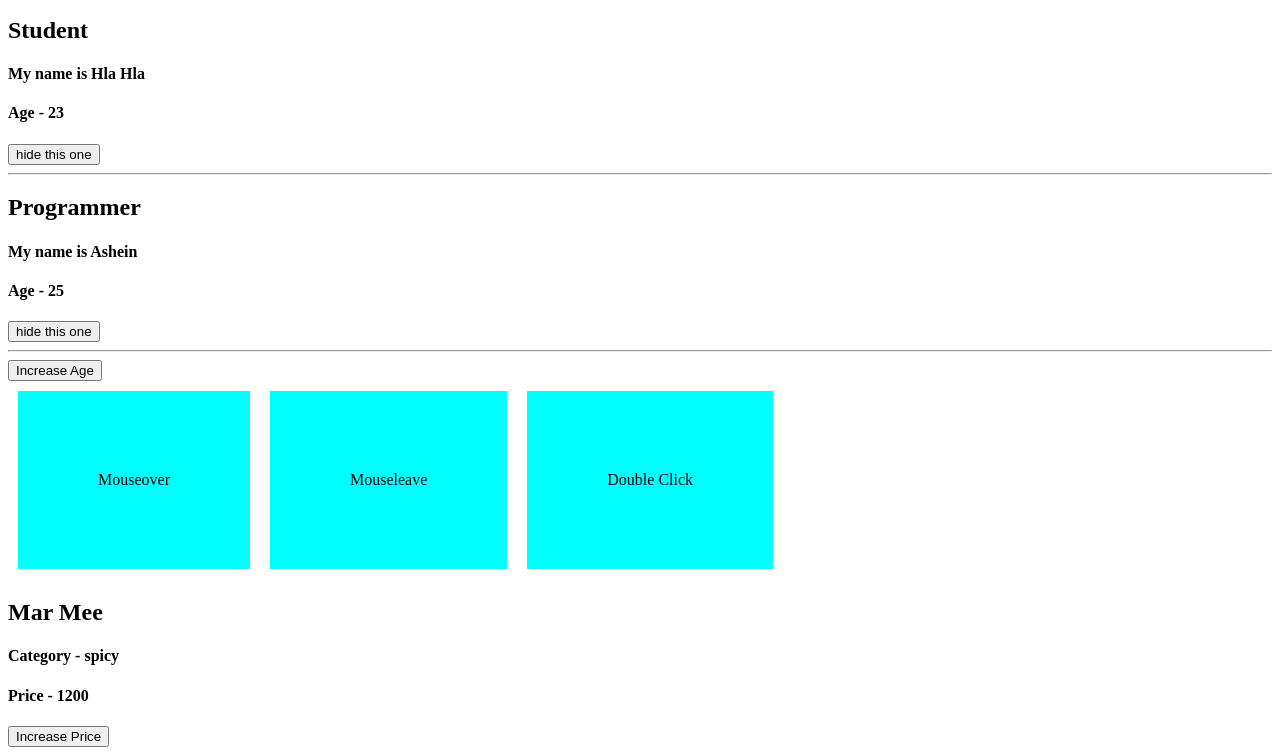
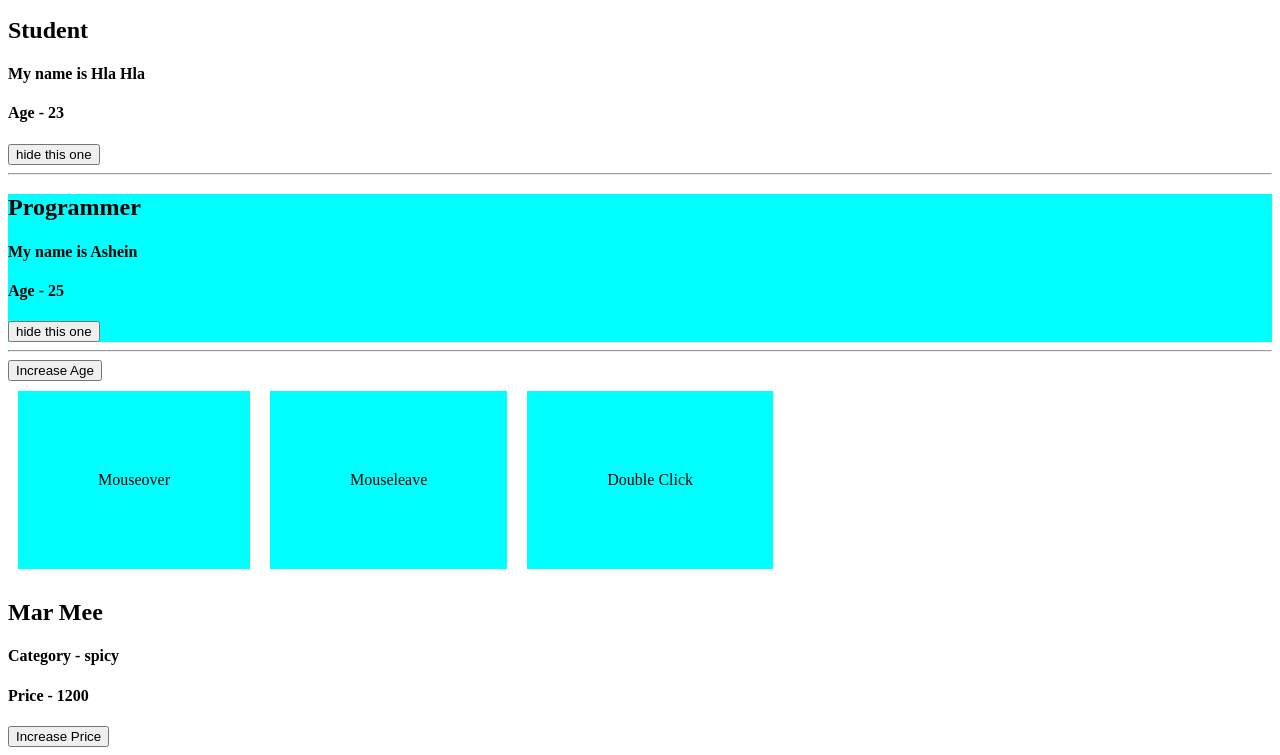
Before and after one commit to ashein-codethedreams/Vue-Basic-Course, a plain HTML site: page index.html in a window 1280 px wide. Shown: the part 104-859 px from the top of the page. Drawn offline with nearby package versions, Linux system fonts and the light colour scheme.

Commit message:
conditional class

```diff
--- a/app.js
+++ b/app.js
@@ -7,12 +7,14 @@ const app = Vue.createApp({
           name: "Hla Hla",
           age: 23,
           showOne: true,
+          isPresence: false,
         },
         {
           title: "Programmer",
           name: "Ashein",
           age: 25,
           showOne: true,
+          isPresence: true,
         },
       ],
       show: true, //value for show div
--- a/index.html
+++ b/index.html
@@ -13,6 +13,10 @@
         margin: 10px;
         display: inline-block;
       }
+
+      .presence {
+        background-color: cyan;
+      }
     </style>
   </head>
   <body>
@@ -26,7 +30,7 @@
 
       <div v-if="show">
         <div v-for="info in infos">
-          <div v-if="info.showOne">
+          <div :class="{presence:info.isPresence}" v-if="info.showOne">
             <h2>{{info.title}}</h2>
             <h4>My name is {{info.name}}</h4>
             <h4>Age - {{info.age}}</h4>
```
